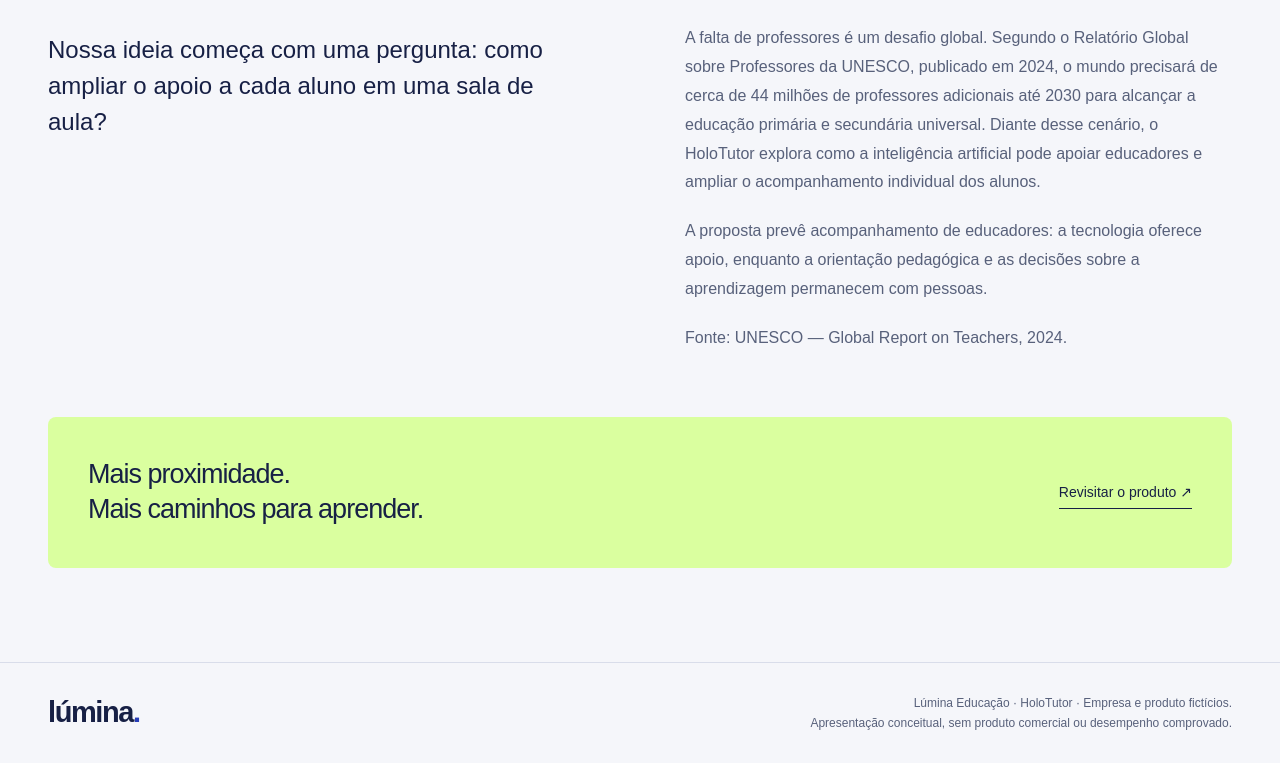
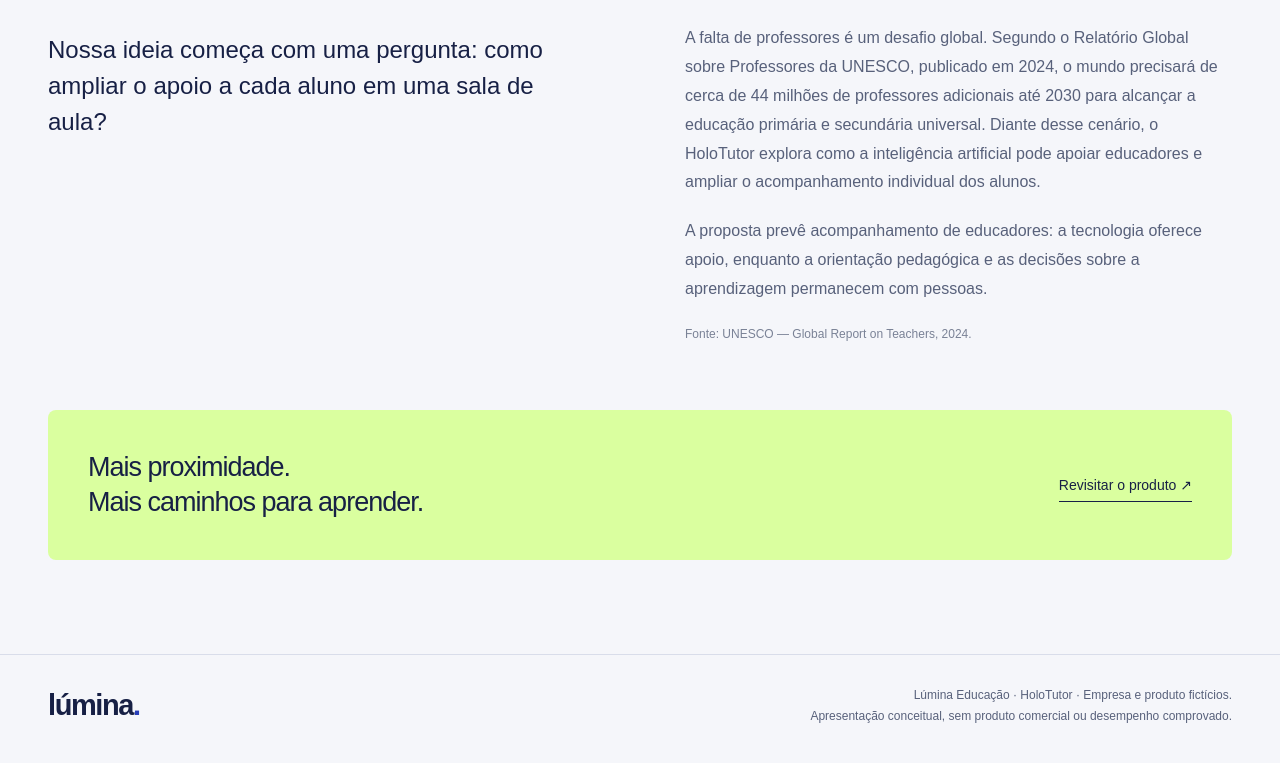
Before and after one commit to yT1X/lumina, a React (Vite) app: page / in a window 1280 px wide. Shown: the part 3185-3948 px from the top of the page. Built offline with nearby package versions, Linux system fonts and the light colour scheme.

Commit message:
Update global.css

```diff
--- a/src/styles/global.css
+++ b/src/styles/global.css
@@ -39,16 +39,12 @@ summary:focus-visible {
   outline-offset: 5px;
 }
 
-/* CONTAINER GERAL */
-
 .wrap {
   width: 100%;
   max-width: 1360px;
   margin: 0 auto;
   padding: 0 48px;
 }
-
-/* CABEÇALHO */
 
 header {
   background: var(--paper);
@@ -57,11 +53,9 @@ header {
 
 nav {
   min-height: 88px;
-
   display: flex;
   align-items: center;
   justify-content: space-between;
-
   gap: 40px;
 }
 
@@ -78,24 +72,18 @@ nav {
 
 .brand small {
   display: block;
-
   font-size: 11px;
   letter-spacing: 3.4px;
   font-weight: 500;
-
   margin-top: 2px;
 }
 
 .navlinks {
   display: flex;
   align-items: center;
-
   gap: 36px;
-
   font-size: 14px;
 }
-
-/* HERO */
 
 .hero {
   padding-top: 70px;
@@ -105,10 +93,8 @@ nav {
 .eyebrow {
   text-transform: uppercase;
   letter-spacing: 2px;
-
   font-size: 12px;
   font-weight: 700;
-
   display: flex;
   gap: 13px;
   align-items: center;
@@ -116,25 +102,18 @@ nav {
 
 .eyebrow::before {
   content: "";
-
   width: 22px;
   height: 2px;
-
   background: currentColor;
-
   flex-shrink: 0;
 }
 
 .hero h1 {
   font-size: clamp(54px, 7.5vw, 100px);
-
   letter-spacing: -0.065em;
   line-height: 1.02;
-
   font-weight: 500;
-
   margin: 30px 0 34px;
-
   max-width: 970px;
 }
 
@@ -147,38 +126,27 @@ nav {
   display: flex;
   justify-content: space-between;
   align-items: end;
-
   gap: 32px;
 }
 
 .intro-row p {
   max-width: 510px;
-
   color: #58617b;
-
   font-size: 18px;
   line-height: 1.7;
-
   margin: 0;
 }
 
 .button {
   background: var(--blue);
   color: white;
-
   padding: 19px 25px;
-
   border-radius: 6px;
-
   font-size: 15px;
-
   display: inline-flex;
   align-items: center;
-
   gap: 35px;
-
   white-space: nowrap;
-
   transition:
     background 0.2s,
     transform 0.2s;
@@ -189,12 +157,9 @@ nav {
   transform: translateY(-2px);
 }
 
-/* PRODUTO */
-
 .product {
   background: var(--blue);
   color: white;
-
   overflow: hidden;
 }
 
@@ -207,29 +172,21 @@ nav {
   display: flex;
   justify-content: space-between;
   align-items: center;
-
   gap: 25px;
 }
 
 .tag {
   border: 1px solid #ffffff60;
-
   padding: 8px 13px;
-
   border-radius: 30px;
-
   font-size: 12px;
 }
 
 .product-title {
   font-size: clamp(65px, 13vw, 166px);
-
   font-weight: 500;
-
   line-height: 1;
-
   letter-spacing: -0.07em;
-
   margin: 42px 0 36px;
 }
 
@@ -239,45 +196,31 @@ nav {
 
 .product-desc {
   display: grid;
-
   grid-template-columns: 1fr 1fr;
-
   gap: 60px;
-
   align-items: start;
-
   padding-bottom: 43px;
 }
 
 .product-desc h2 {
   font-size: 30px;
-
   font-weight: 400;
-
   letter-spacing: -1px;
   line-height: 1.25;
-
   margin: 0;
-
   max-width: 400px;
 }
 
 .product-desc p {
   font-size: 17px;
   line-height: 1.7;
-
   margin: 0;
-
   color: #e1e5ff;
 }
 
-/* ESPECIFICAÇÕES */
-
 .specs {
   display: grid;
-
   grid-template-columns: repeat(3, 1fr);
-
   border-top: 1px solid #ffffff40;
 }
 
@@ -287,19 +230,14 @@ nav {
 
 .spec + .spec {
   padding-left: 30px;
-
   border-left: 1px solid #ffffff40;
 }
 
 .spec small {
   font-size: 12px;
-
   color: #c5cdff;
-
   display: block;
-
   letter-spacing: 1px;
-
   margin-bottom: 14px;
 }
 
@@ -308,8 +246,6 @@ nav {
   font-weight: 500;
 }
 
-/* SEÇÕES */
-
 .section {
   padding-top: 94px;
   padding-bottom: 94px;
@@ -317,101 +253,72 @@ nav {
 
 .section-head {
   display: grid;
-
   grid-template-columns: 1fr 2fr;
-
   gap: 40px;
-
   margin-bottom: 48px;
 }
 
 .section-head h2 {
   font-size: clamp(32px, 4vw, 48px);
-
   font-weight: 500;
-
   letter-spacing: -2px;
   line-height: 1.15;
-
   margin: 0;
-
   max-width: 740px;
 }
 
 .section-head .eyebrow {
   align-self: start;
-
   margin-top: 10px;
 }
 
-/* PASSOS */
-
 .steps {
   display: grid;
-
   grid-template-columns: repeat(3, 1fr);
-
   gap: 35px;
 }
 
 .step {
   border-top: 1px solid var(--line);
-
   padding-top: 24px;
 }
 
 .number {
   font-size: 14px;
-
   color: var(--blue);
 }
 
 .step h3 {
   font-size: 22px;
-
   font-weight: 500;
-
   margin: 36px 0 15px;
-
   letter-spacing: -0.5px;
 }
 
 .step p,
 .company p {
   font-size: 16px;
-
   line-height: 1.8;
-
   color: #58617b;
-
   margin: 0;
 }
 
-/* EMPRESA */
-
 .company {
   display: grid;
-
   grid-template-columns: 1fr 1fr;
-
   gap: 90px;
 }
 
 .company h2 {
   font-size: 44px;
-
   letter-spacing: -2px;
-
   font-weight: 500;
-
   margin: 24px 0;
 }
 
 .company .belief {
   font-size: 24px;
-
   color: var(--ink);
-
   line-height: 1.5;
 }
 
@@ -423,51 +330,39 @@ nav {
   padding-top: 48px;
 }
 
-/* FECHAMENTO */
+.source-note {
+  font-size: 12px !important;
+  color: #7a8296 !important;
+}
 
 .closing {
   background: var(--lime);
-
   padding: 40px;
-
   border-radius: 8px;
-
   margin-top: 65px;
-
   display: flex;
   justify-content: space-between;
   align-items: center;
-
   gap: 30px;
 }
 
 .closing p {
   font-size: 27px;
-
   line-height: 1.3;
-
   letter-spacing: -1px;
-
   margin: 0;
-
   max-width: 660px;
 }
 
 .closing a {
   border-bottom: 1px solid var(--ink);
-
   padding: 8px 0;
-
   font-size: 14px;
-
   white-space: nowrap;
 }
 
-/* RODAPÉ */
-
 footer {
   border-top: 1px solid var(--line);
-
   padding: 30px 0;
 }
 
@@ -475,45 +370,29 @@ footer {
   display: flex;
   justify-content: space-between;
   align-items: center;
-
   gap: 30px;
 }
 
 footer p {
   font-size: 12px;
-
   color: #58617b;
-
   line-height: 1.7;
-
   max-width: 530px;
-
   text-align: right;
-
   margin: 0;
 }
 
-/* ACESSIBILIDADE */
-
 .skip {
   position: absolute;
-
   top: -100px;
-
   background: white;
-
   padding: 15px;
-
   z-index: 10;
 }
 
 .skip:focus {
   top: 5px;
 }
-
-/* ================================= */
-/* TABLET */
-/* ================================= */
 
 @media (max-width: 900px) {
   .wrap {
@@ -557,10 +436,6 @@ footer p {
   }
 }
 
-/* ================================= */
-/* CELULAR */
-/* ================================= */
-
 @media (max-width: 760px) {
   html {
     scroll-padding-top: 80px;
@@ -571,17 +446,12 @@ footer p {
     padding-right: 20px;
   }
 
-  /* CABEÇALHO */
-
   nav {
     min-height: auto;
-
     flex-direction: column;
     align-items: flex-start;
-
     padding-top: 18px;
     padding-bottom: 18px;
-
     gap: 18px;
   }
 
@@ -595,27 +465,18 @@ footer p {
 
   .navlinks {
     width: 100%;
-
     display: flex;
-
     gap: 18px;
-
     overflow-x: auto;
-
     padding-bottom: 4px;
-
     font-size: 13px;
-
     white-space: nowrap;
-
     scrollbar-width: none;
   }
 
   .navlinks::-webkit-scrollbar {
     display: none;
   }
-
-  /* HERO */
 
   .hero {
     padding-top: 45px;
@@ -624,7 +485,6 @@ footer p {
 
   .eyebrow {
     font-size: 10px;
-
     letter-spacing: 1.5px;
   }
 
@@ -634,42 +494,30 @@ footer p {
 
   .hero h1 {
     font-size: clamp(46px, 14vw, 68px);
-
     line-height: 1;
-
     letter-spacing: -0.055em;
-
     margin-top: 24px;
     margin-bottom: 28px;
   }
 
   .intro-row {
     display: flex;
-
     flex-direction: column;
-
     align-items: flex-start;
-
     gap: 28px;
   }
 
   .intro-row p {
     font-size: 16px;
-
     line-height: 1.65;
   }
 
   .button {
     width: 100%;
-
     justify-content: space-between;
-
     padding: 17px 20px;
-
     margin-top: 0;
   }
-
-  /* PRODUTO */
 
   .product-inner {
     padding-top: 38px;
@@ -678,22 +526,18 @@ footer p {
 
   .product-top {
     align-items: flex-start;
-
     gap: 16px;
   }
 
   .product-title {
     font-size: clamp(58px, 18vw, 100px);
-
     margin-top: 38px;
     margin-bottom: 32px;
   }
 
   .product-desc {
     grid-template-columns: 1fr;
-
     gap: 24px;
-
     padding-bottom: 34px;
   }
 
@@ -705,8 +549,6 @@ footer p {
     font-size: 16px;
   }
 
-  /* ESPECIFICAÇÕES */
-
   .specs {
     grid-template-columns: 1fr;
   }
@@ -717,23 +559,18 @@ footer p {
 
   .spec + .spec {
     padding-left: 0;
-
     border-left: none;
-
     border-top: 1px solid #ffffff40;
   }
 
   .spec small {
     font-size: 11px;
-
     margin-bottom: 8px;
   }
 
   .spec strong {
     font-size: 16px;
   }
-
-  /* SEÇÕES */
 
   .section {
     padding-top: 60px;
@@ -742,15 +579,12 @@ footer p {
 
   .section-head {
     grid-template-columns: 1fr;
-
     gap: 24px;
-
     margin-bottom: 35px;
   }
 
   .section-head h2 {
     font-size: clamp(32px, 9vw, 42px);
-
     letter-spacing: -1.5px;
   }
 
@@ -758,31 +592,23 @@ footer p {
     margin-top: 0;
   }
 
-  /* PASSOS */
-
   .steps {
     grid-template-columns: 1fr;
-
     gap: 34px;
   }
 
   .step h3 {
     margin-top: 18px;
-
     font-size: 21px;
   }
 
-  /* EMPRESA */
-
   .company {
     grid-template-columns: 1fr;
-
     gap: 15px;
   }
 
   .company h2 {
     font-size: 36px;
-
     letter-spacing: -1.5px;
   }
 
@@ -794,19 +620,12 @@ footer p {
     padding-top: 20px;
   }
 
-  /* FECHAMENTO */
-
   .closing {
     padding: 28px 24px;
-
     display: flex;
-
     flex-direction: column;
-
     align-items: flex-start;
-
     margin-top: 40px;
-
     gap: 22px;
   }
 
@@ -814,26 +633,17 @@ footer p {
     font-size: 24px;
   }
 
-  /* RODAPÉ */
-
   .footer-inner {
     flex-direction: column;
-
     align-items: flex-start;
-
     gap: 18px;
   }
 
   footer p {
     text-align: left;
-
     margin: 0;
   }
 }
-
-/* ================================= */
-/* CELULARES PEQUENOS */
-/* ================================= */
 
 @media (max-width: 480px) {
   .wrap {
@@ -876,8 +686,6 @@ footer p {
   }
 }
 
-/* REDUZ ANIMAÇÕES PARA QUEM PREFERE */
-
 @media (prefers-reduced-motion: reduce) {
   html {
     scroll-behavior: auto;
```
